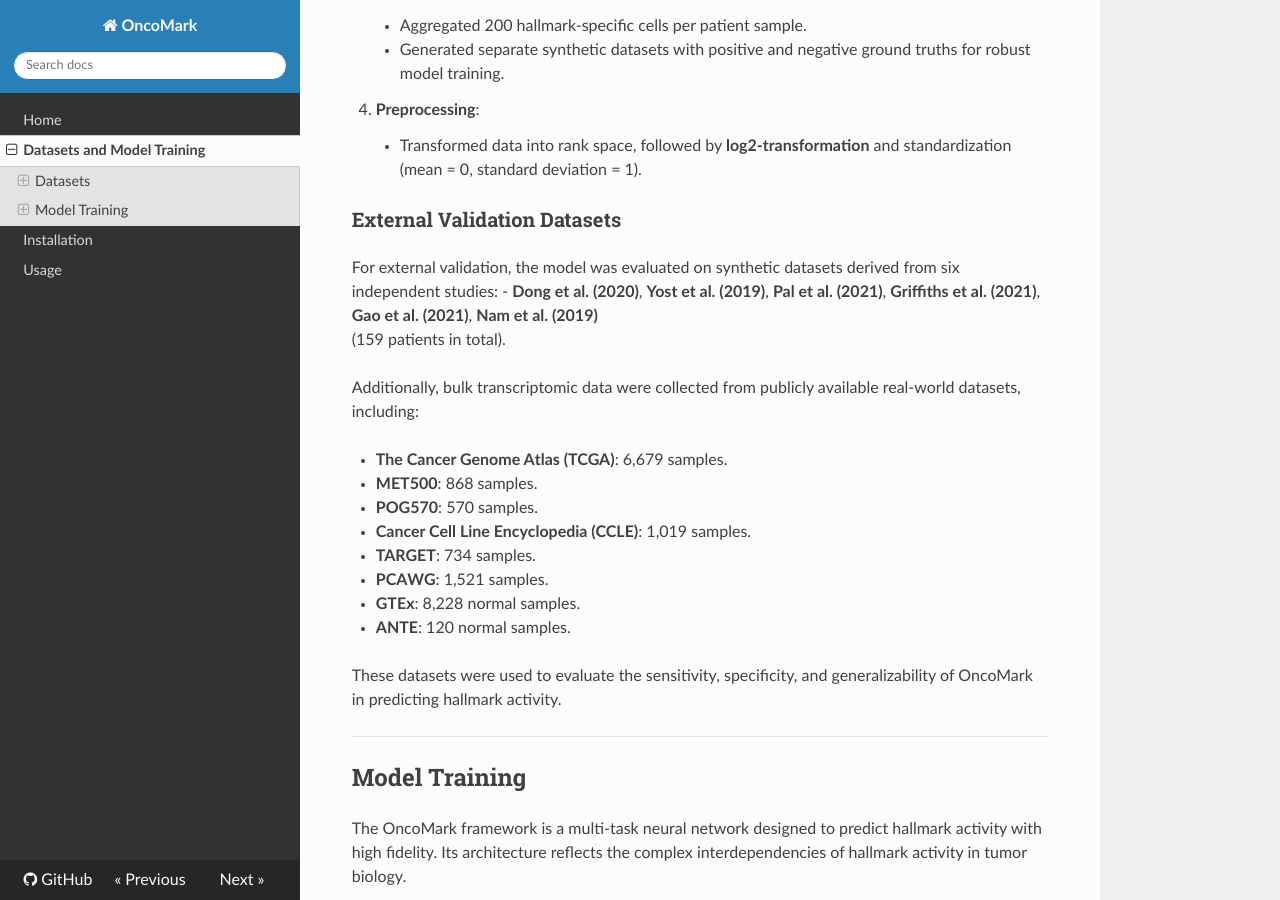
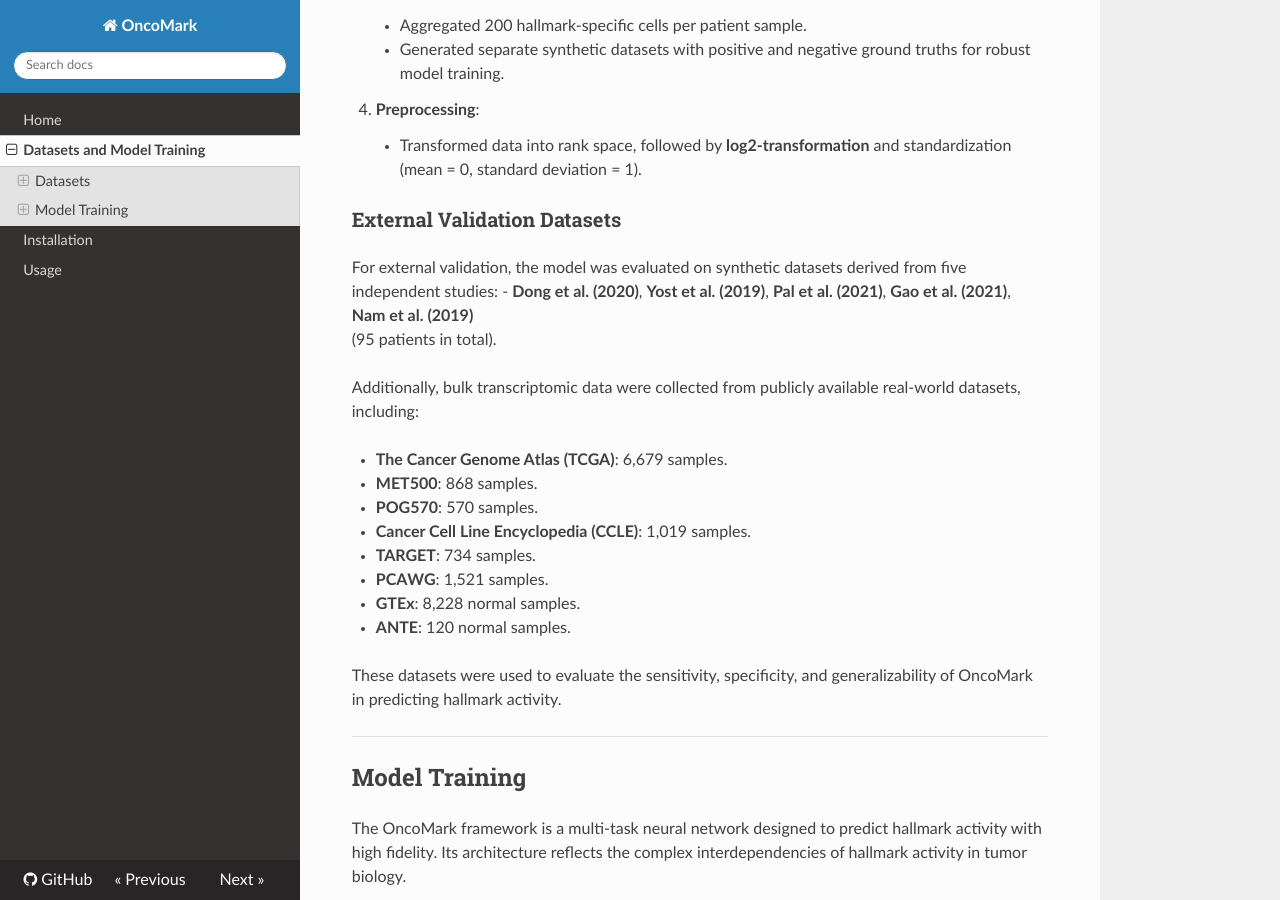
Before and after one commit to SML-CompBio/OncoMark, an MkDocs documentation site: the page built from docs/dataset.md, in a window 1280 px wide and 900 px high, scrolled down 792 px. Built offline with MkDocs 1.6.1, drawn with Linux system fonts in a browser that asks for light colours; nearby versions of some CDN libraries; some of the changed text lies outside the part shown.

Commit message:
Update dataset.md

```diff
--- a/docs/dataset.md
+++ b/docs/dataset.md
@@ -27,9 +27,9 @@ We utilized **2.7 million single-cell transcriptomes** from 14 tumor types, coll
     - Transformed data into rank space, followed by **log2-transformation** and standardization (mean = 0, standard deviation = 1).
 
 ### External Validation Datasets
-For external validation, the model was evaluated on synthetic datasets derived from six independent studies:
-- **Dong et al. (2020)**, **Yost et al. (2019)**, **Pal et al. (2021)**, **Griffiths et al. (2021)**, **Gao et al. (2021)**, **Nam et al. (2019)**
-   (159 patients in total).
+For external validation, the model was evaluated on synthetic datasets derived from five independent studies:
+- **Dong et al. (2020)**, **Yost et al. (2019)**, **Pal et al. (2021)**, **Gao et al. (2021)**, **Nam et al. (2019)**
+   (95 patients in total).
 
 Additionally, bulk transcriptomic data were collected from publicly available real-world datasets, including:
 
@@ -86,7 +86,7 @@ This architecture outputs probability scores for all 10 hallmark tasks simultane
     - Data from all hallmark tasks were merged and shuffled to avoid hallmark-specific biases and ensure uniform exposure.
 
 ### Validation and Metrics
- - External validation was conducted on **159 samples** from six independent studies.
+ - External validation was conducted on **95 samples** from five independent studies.
  - Key metrics included:
     - **F1 Score**
     - **Accuracy Score**
```
